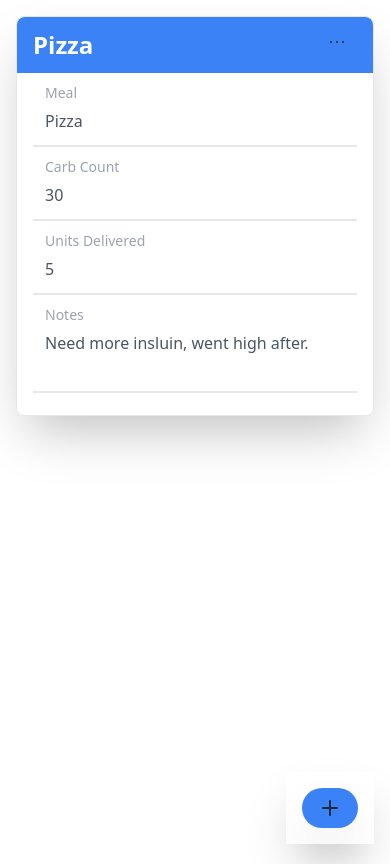
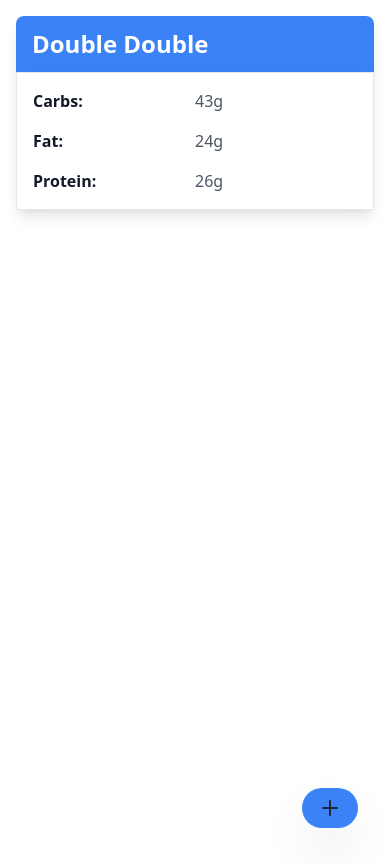
Before and after one commit to colinfrerichs/carb-counter, a Next.js app: page / in a window 390 px wide. Built offline with nearby package versions, Linux system fonts and the light colour scheme.

Commit message:
huge overhaull to cards - when card is minimized there are issues to resolve with the size, but cool progress using React Motion

```diff
--- a/package.json
+++ b/package.json
@@ -10,6 +10,7 @@
   },
   "dependencies": {
     "lodash": "^4.17.21",
+    "motion": "^12.15.0",
     "next": "15.3.2",
     "react": "^19.0.0",
     "react-dom": "^19.0.0"
--- a/src/app/api/getFoodCards/route.ts
+++ b/src/app/api/getFoodCards/route.ts
@@ -2,7 +2,17 @@
 
 export async function GET() {
   const foodData = [
-    {id: 1, meal: "Pizza", carbs: 30, insulin: 5, notes: "Need more insluin, went high after."},
+    {
+      calories: 610,
+      carbs: 43,
+      fat: 24,
+      id: 1,
+      insulin: 6.5,
+      meal: "Double Double",
+      notes: "Went high after, change how bolus works over time.",
+      protein: 26,
+      reminder: false
+    },
   ];
 
   return NextResponse.json(foodData);
--- a/src/components/CardContainer/CardContainer.tsx
+++ b/src/components/CardContainer/CardContainer.tsx
@@ -1,10 +1,10 @@
 "use client";
 
-import React, { useEffect, useState } from "react";
 import AddFoodCard from "./AddFoodCard/AddFoodCard";
 import FoodCard from "./FoodCard/FoodCard";
 import EmptyContainer from "./FoodCard/EmptyContainer";
 import Loading from "./loading";
+import React, { useEffect, useState } from "react";
 
 /**
  * @component CardContainer
@@ -15,14 +15,19 @@
   // Create a state to hold the food cards.
   const [cards, setCards] = useState<
     {
+      calories: number;
+      carbs: number;
+      fat: number;
       id: number;
+      insulin: number;
       meal: string;
-      carbs: number;
-      insulin: number;
       notes: string;
+      protein: number;
+      reminder: boolean;
     }[]
   >([]);
   const [loading, setLoading] = useState<boolean>(true);
+  const [isMobile, setIsMobile] = useState<boolean>(false);
 
   // Fetch cards and bind them to the state of the component.
   useEffect(() => {
@@ -34,6 +39,20 @@
       });
   }, []);
 
+  // Check if screen is mobile or not to render the right cards and not clutter the DOM.
+  useEffect(() => {
+    const checkScreenSize = () => {
+      setIsMobile(window.innerWidth < 768);
+    };
+
+    checkScreenSize();
+    window.addEventListener("resize", checkScreenSize);
+
+    return () => {
+      window.removeEventListener("resize", checkScreenSize);
+    };
+  }, []);
+
   /**
    * @function handleAddCard
    * @description "Endpoint" function that will handle adding a new card to the state.
@@ -42,11 +61,15 @@
   function handleAddCard() {
     // Create a new card with dummy data.
     const newCard = {
+      calories: 0,
+      carbs: 0,
+      fat: 0,
       id: cards.length + 1,
+      insulin: 0,
       meal: "New Meal",
-      carbs: 0,
-      insulin: 0,
       notes: "",
+      protein: 0,
+      reminder: false,
     };
 
     // Update the state with the new card.
@@ -68,33 +91,35 @@
     return <Loading />;
   }
 
-  return cards.length == 0 ? (
+  return (
     <div>
-      <h1>
+      {cards.length === 0 ? (
+        <div>
           <EmptyContainer />
-      </h1>
-      <div className="fixed bottom-0 right-4 p-4 shadow-2xl justify-end">
-        <AddFoodCard onButtonClick={handleAddCard} />
-      </div>
         </div>
       ) : (
-    <div className="grid grid-rows-2">
-      <div className="grid grid-cols-1 sm:grid-cols-1 gap-4 p-4">
+        <div className="grid grid-cols-1 gap-4 p-4">
           {cards.map((card) => (
             <FoodCard
               key={card.id}
               foodCardProps={{
+                calories: card.calories,
                 carbs: card.carbs,
+                fat: card.fat,
                 handleDelete: handleDeleteCard,
                 id: card.id,
                 insulin: card.insulin,
+                isMobile: isMobile,
                 meal: card.meal,
                 notes: card.notes,
+                protein: card.protein,
+                reminder: card.reminder,
               }}
             />
           ))}
         </div>
-      <div className="fixed bottom-0 right-4 p-4 shadow-2xl justify-end">
+      )}
+      <div className="fixed bottom-0 right-4 p-4">
         <AddFoodCard onButtonClick={handleAddCard} />
       </div>
     </div>
--- /dev/null
+++ b/src/components/CardContainer/FoodCard/Desktop/DesktopFoodCard.tsx
@@ -0,0 +1,35 @@
+import React from "react";
+
+interface Props {
+  props: {
+    calories: number;
+    carbs: number;
+    fat: number;
+    handleDelete: (id: number) => void;
+    id: number;
+    insulin: number;
+    meal: string;
+    notes: string;
+    protein: number;
+    reminder: boolean;
+  };
+}
+
+const DesktopFoodCard = ({
+  props: {
+    calories,
+    carbs,
+    fat,
+    handleDelete,
+    id,
+    insulin,
+    meal,
+    notes,
+    protein,
+    reminder,
+  },
+}: Props) => {
+  return <div>Hello World</div>;
+};
+
+export default DesktopFoodCard;
--- a/src/components/CardContainer/FoodCard/FoodCard.tsx
+++ b/src/components/CardContainer/FoodCard/FoodCard.tsx
@@ -1,16 +1,22 @@
+"use client";
+
 import React from "react";
-import EditButton from "../../Edit/EditButton";
-import FoodCardTitle from "./FoodCardTitle";
-import FoodCardUserInput from "./FoodCardUserInput";
+import DesktopFoodCard from "./Desktop/DesktopFoodCard";
+import MobileFoodCard from "./Mobile/MobileFoodCard";
 
 interface FoodCardProps {
   foodCardProps: {
+    calories: number;
     carbs: number;
+    fat: number;
     handleDelete: (id: number) => void;
     id: number;
     insulin: number;
+    isMobile: boolean;
     meal: string;
     notes: string;
+    protein: number;
+    reminder: boolean;
   };
 }
 
@@ -20,60 +26,50 @@
  * @returns HTMLDivElement
  */
 const FoodCard = ({
-  foodCardProps: { carbs, id, insulin, meal, notes, handleDelete },
+  foodCardProps: {
+    calories,
+    carbs,
+    fat,
+    handleDelete,
+    id,
+    insulin,
+    isMobile,
+    meal,
+    notes,
+    protein,
+    reminder,
+  },
 }: FoodCardProps) => {
-  return (
-    <div className="grid grid-rows-[auto] rounded-lg shadow-2xl border-[#E5E7EB] border-1 border-solid">
-      <div className="grid grid-cols-2 h-fit rounded-t-lg rounded-b-none items-center bg-[#3B82F6] text-white">
-        <div>
-          <FoodCardTitle />
-        </div>
-        <div className="flex justify-end px-6">
-          <EditButton editProps={{ id, handleDelete }} />
-        </div>
-      </div>
-      <div className="grid md:grid-cols-4 grid-cols-1 gap-4 p-4">
-        <div className="flex">
-          <FoodCardUserInput
-            inputProps={{
-              title: "Meal",
-              type: "text",
-              toUpdate: "meal",
-              data: meal,
-            }}
-          />
-        </div>
-        <div className="flex">
-          <FoodCardUserInput
-            inputProps={{
-              title: "Carb Count",
-              type: "number",
-              toUpdate: "carbs",
-              data: carbs,
-            }}
-          />
-        </div>
-        <div className="flex">
-          <FoodCardUserInput
-            inputProps={{
-              title: "Units Delivered",
-              type: "number",
-              toUpdate: "insulin",
-              data: insulin,
-            }}
-          />
-        </div>
-        <div className="flex">
-          <FoodCardUserInput
-            inputProps={{
-              title: "Notes",
-              toUpdate: "notes",
-              data: notes,
-            }}
-          />
-        </div>
-      </div>
-    </div>
+  return isMobile ? (
+    <MobileFoodCard
+      props={{
+        calories,
+        carbs,
+        fat,
+        handleDelete,
+        id,
+        insulin,
+        meal,
+        notes,
+        protein,
+        reminder,
+      }}
+    />
+  ) : (
+    <DesktopFoodCard
+      props={{
+        calories,
+        carbs,
+        fat,
+        handleDelete,
+        id,
+        insulin,
+        meal,
+        notes,
+        protein,
+        reminder,
+      }}
+    />
   );
 };
 
--- a/src/components/CardContainer/FoodCard/FoodCardTitle.tsx
+++ b/src/components/CardContainer/FoodCard/FoodCardTitle.tsx
@@ -1,14 +1,20 @@
 import React from "react";
+
+interface TitleProps {
+  titleProps: {
+    title: string;
+  };
+}
 
 /**
  * @component FoodCardTitle
  * @description An HTML component that will display the title of the food card.
  * @returns HTMLDivElement
  */
-const FoodCardTitle = () => {
+const FoodCardTitle = ({ titleProps: { title } }: TitleProps) => {
   return (
     <div className="px-4 py-3">
-      <h1 className="flex font-bold text-2xl">Pizza</h1>
+      <h1 className="flex font-bold text-2xl">{title}</h1>
     </div>
   );
 };
--- /dev/null
+++ b/src/components/CardContainer/FoodCard/Mobile/ExpandedMobileCard.tsx
@@ -0,0 +1,93 @@
+import React, { useEffect, useState } from "react";
+
+interface Props {
+  props: {
+    calories: number;
+    carbs: number;
+    fat: number;
+    handleCloseCard: () => void;
+    handleDelete: (id: number) => void;
+    id: number;
+    insulin: number;
+    meal: string;
+    notes: string;
+    protein: number;
+    reminder: boolean;
+  };
+}
+
+/**
+ * @component ExpandedMobileCard
+ * @description This allows the user to actually update values.
+ * @returns HTMLDivElement
+ */
+const ExpandedMobileCard = ({ props }: Props) => {
+  const [cardData, setCardData] = useState({
+    calories: 0,
+    carbs: 0,
+    fat: 0,
+    id: 0,
+    insulin: 0,
+    meal: "",
+    notes: "",
+    protein: 0,
+    reminder: false,
+  });
+
+  useEffect(() => {
+    setCardData({
+      calories: props.calories,
+      carbs: props.carbs,
+      fat: props.fat,
+      id: props.id,
+      insulin: props.insulin,
+      meal: props.meal,
+      notes: props.notes,
+      protein: props.protein,
+      reminder: props.reminder,
+    });
+  }, [props]);
+
+  console.log(cardData); // Just to make the error go away.
+
+  return (
+    <div className="bg-[#3B82F6] h-full w-full">
+      <div className="grid grid-rows-[auto]">
+        <div className="p-3">
+          <button
+            onClick={props.handleCloseCard}
+            className="cursor-pointer p-3 bg-gray-200 dark:bg-gray-800 rounded-lg shadow-md hover:bg-gray-300 dark:hover:bg-gray-700 transition-colors duration-200"
+          >
+            <svg
+              className="w-6 h-6 text-gray-800 dark:text-white"
+              aria-hidden="true"
+              xmlns="http://www.w3.org/2000/svg"
+              width="24"
+              height="24"
+              fill="none"
+              viewBox="0 0 24 24"
+            >
+              <path
+                stroke="currentColor"
+                strokeLinecap="round"
+                strokeLinejoin="round"
+                strokeWidth="2"
+                d="M5 9h4m0 0V5m0 4L4 4m15 5h-4m0 0V5m0 4 5-5M5 15h4m0 0v4m0-4-5 5m15-5h-4m0 0v4m0-4 5 5"
+              />
+            </svg>
+          </button>
+        </div>
+      </div>
+      <div className="grid grid-col-1 p-3">
+        <button
+          onClick={() => props.handleDelete(props.id)}
+          className="cursor-pointer bg-red-500 text-white rounded-lg p-3"
+        >
+          Delete
+        </button>
+      </div>
+    </div>
+  );
+};
+
+export default ExpandedMobileCard;
--- /dev/null
+++ b/src/components/CardContainer/FoodCard/Mobile/MobileFoodCard.tsx
@@ -0,0 +1,114 @@
+"use client";
+
+import FoodCardTitle from "../FoodCardTitle";
+import { motion, AnimatePresence } from "motion/react";
+import React, { useState } from "react";
+import ExpandedMobileCard from "./ExpandedMobileCard";
+
+interface Props {
+  props: {
+    calories: number;
+    carbs: number;
+    fat: number;
+    handleDelete: (id: number) => void;
+    id: number;
+    insulin: number;
+    meal: string;
+    notes: string;
+    protein: number;
+    reminder: boolean;
+  };
+}
+
+/**
+ * @component MobileFoodCard
+ * @description The mobile version of the card. Expansion is meant to fully cover screen - the animation differs strongly from the Desktop version.
+ * @returns HTMLDivElement
+ */
+const MobileFoodCard = ({
+  props: {
+    calories,
+    carbs,
+    fat,
+    handleDelete,
+    id,
+    insulin,
+    meal,
+    notes,
+    protein,
+    reminder,
+  },
+}: Props) => {
+  const [open, setOpen] = useState(false);
+
+  function handleCloseCard() {
+    setOpen(false);
+  }
+
+  return (
+    <AnimatePresence>
+      <motion.div
+        animate={
+          open
+            ? {
+                position: "fixed",
+                top: 0,
+                left: 0,
+                width: "100vw",
+                height: "100vh",
+                zIndex: 50,
+                padding: "1rem",
+              }
+            : {}
+        }
+        transition={{ duration: 0.5 }}
+        className="flex flex-col items-center justify-center shadow-lg cursor-pointer overflow-auto text-white"
+      >
+        {open ? (
+          <ExpandedMobileCard
+            props={{
+              calories,
+              carbs,
+              fat,
+              handleCloseCard,
+              handleDelete,
+              id,
+              insulin,
+              meal,
+              notes,
+              protein,
+              reminder,
+            }}
+          />
+        ) : (
+          <div
+            onClick={() => setOpen(!open)}
+            className="grid grid-rows-[auto] rounded-lg w-full hover:cursor-pointer"
+          >
+            <div className="h-fit rounded-t-lg rounded-b-none bg-[#3B82F6] text-white">
+              <div>
+                <FoodCardTitle titleProps={{ title: meal }} />
+              </div>
+            </div>
+            <div className="grid grid-cols-1 md:grid-cols-3 gap-4 p-4 border-[#E5E7EB] border-1 border-solid shadow-2xl">
+              <div className="grid grid-cols-2">
+                <h1 className="text-[#111827] font-bold">Carbs:</h1>
+                <p className="text-[#4B5563]">{carbs}g</p>
+              </div>
+              <div className="grid grid-cols-2">
+                <h1 className="text-[#111827] font-bold">Fat:</h1>
+                <p className="text-[#4B5563]">{fat}g</p>
+              </div>
+              <div className="grid grid-cols-2">
+                <h1 className="text-[#111827] font-bold">Protein:</h1>
+                <p className="text-[#4B5563]">{protein}g</p>
+              </div>
+            </div>
+          </div>
+        )}
+      </motion.div>
+    </AnimatePresence>
+  );
+};
+
+export default MobileFoodCard;
--- a/src/components/CardContainer/loading.tsx
+++ b/src/components/CardContainer/loading.tsx
@@ -2,7 +2,7 @@
 
 const Loading = () => {
   return (
-    <div className="flex flex-col items-center justify-center h-full w-full p-4 text-center">
+    <div className="flex flex-col items-center justify-center h-full w-full p-4 text-center shadow-2xl rounded-2xl">
       <h1 className="font-bold text-2xl text-[#3B82F6]">Loading Cards...</h1>
     </div>
   );
```
Also changed, not shown: src/components/CardContainer/FoodCard/Desktop/ExpandedDesktopCard.tsx (added), 1 other file (tests, documents, lock files or other folders). Lines whose indentation alone changed are shown as unchanged.
